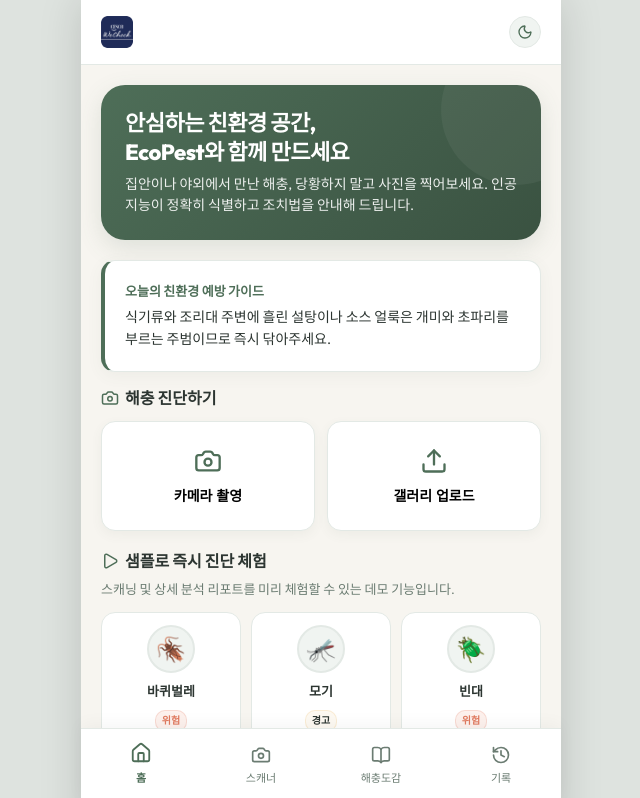
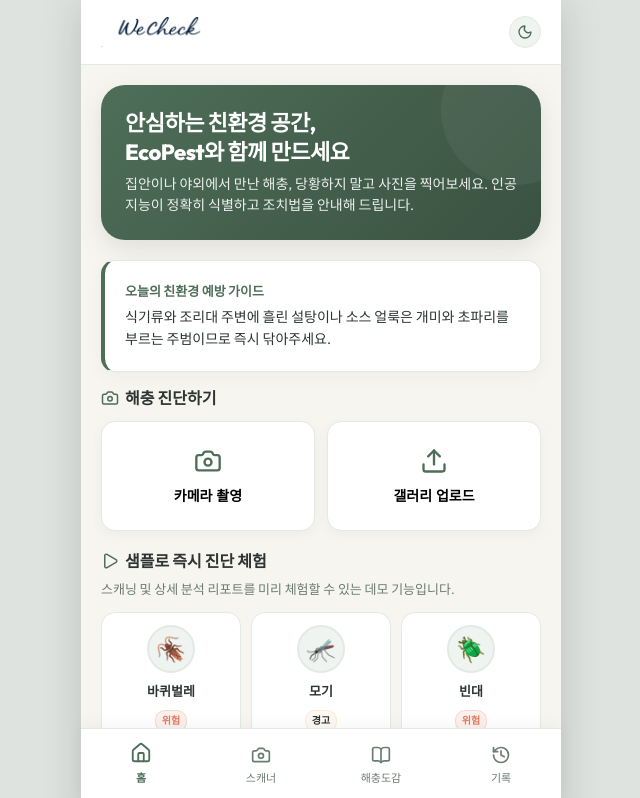
Before and after one commit to ShinByungkyoo/bugs, a React (Vite) app: page / in a window 1280 px wide. Shown: the top 798 px of the page, without its empty margins (319-959 px from the left). Built offline with nearby package versions, Linux system fonts and the light colour scheme.

Commit message:
style: change logo to wecheck.png and add dark mode filter support

```diff
--- a/src/components/Layout.jsx
+++ b/src/components/Layout.jsx
@@ -23,9 +23,10 @@
       <header className="app-header">
         <div className="app-logo" onClick={() => setActiveTab("dashboard")} style={{ cursor: "pointer", display: "flex", alignItems: "center" }}>
           <img
-            src="/cesco_wecheck.png"
-            alt="CESCO WeCheck Logo"
-            style={{ height: "32px", width: "auto", borderRadius: "6px" }}
+            src="/wecheck.png"
+            alt="WeCheck Logo"
+            className="header-logo"
+            style={{ height: "30px", width: "auto" }}
           />
         </div>
 
--- a/src/index.css
+++ b/src/index.css
@@ -1159,3 +1159,8 @@
   color: var(--color-danger);
   border: 1px solid rgba(224, 122, 95, 0.1);
 }
+
+/* Dark theme logo contrast filter */
+.dark-theme .header-logo {
+  filter: invert(0.9) hue-rotate(180deg);
+}
```
Also changed, not shown: public/cesco_wecheck.png (deleted), public/wecheck.png (added).
